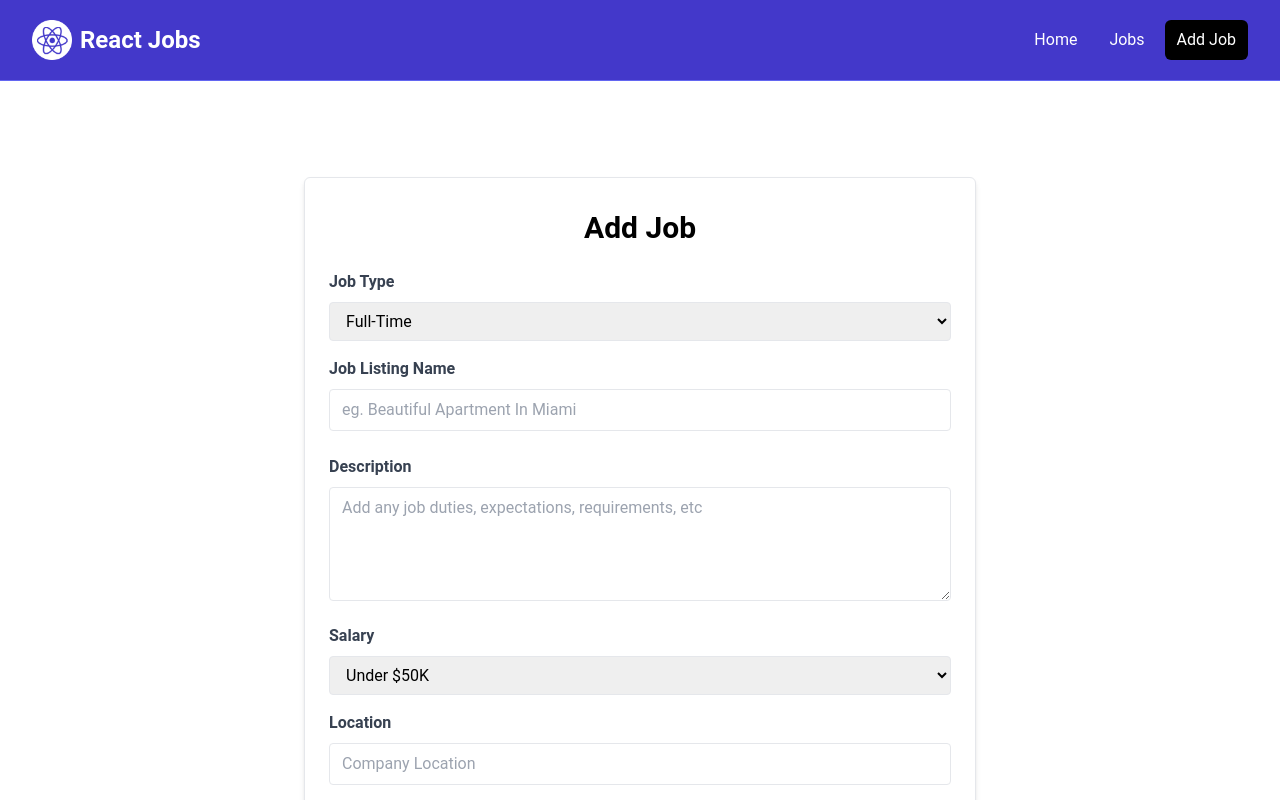
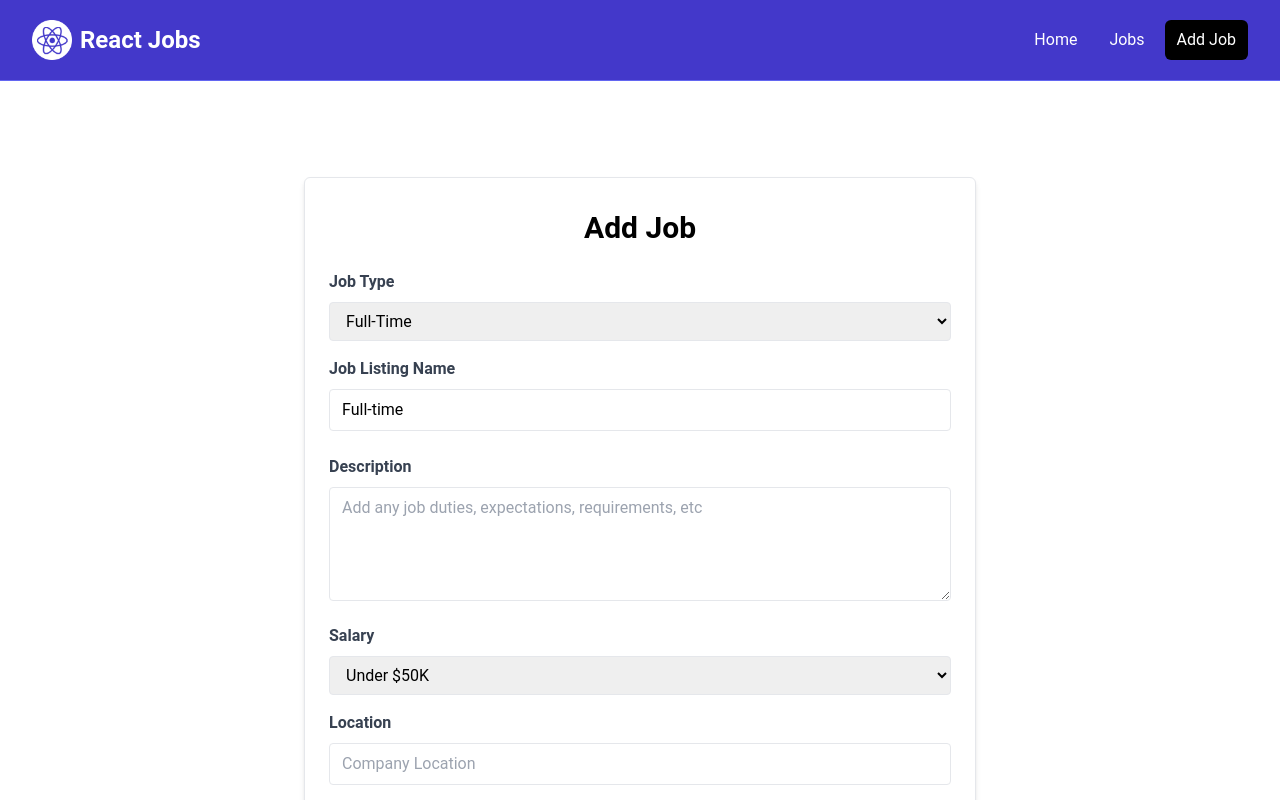
Before and after one commit to RocioHP/job-listing-study-project, a React (Vite) app: page /add-job in a window 1280 px wide. Shown: the top 800 px of the page. Built offline with nearby package versions, Linux system fonts and the light colour scheme.

Commit message:
post and delete jobs

```diff
--- a/src/App.jsx
+++ b/src/App.jsx
@@ -11,15 +11,34 @@ import NotFoundPage from "./pages/NotFoundPage";
 import JobPage, { jobLoader } from "./pages/JobPage";
 import AddJobPage from "./pages/AddJobPage";
 
+
+
 const App = () => {
+// Add new Job
+  const addJob = async (newJob) => {
+    const res = await fetch("/api/jobs", {
+      method: 'POST',
+      headers: {
+        'Content-Type': "application/json"
+      },
+      body: JSON.stringify(newJob),
+    });
+    return;
+  };
+
+  // Delete Job
+  const deleteJob = async (id) => {
+    const res = await fetch
+  }
+
   const router = createBrowserRouter(
     createRoutesFromElements(
      <Route  path="/" element={<MainLayOut />}>
       <Route index element={<Home />} />
       <Route path="/jobs" element={<JobsPage />} />
-      <Route path="/job/:id" element={<JobPage />} />
+      <Route path="/job/:id" element={<JobPage deleteJob={ deleteJob }/>} />
       <Route path="*" element={<NotFoundPage />} loader={jobLoader} />
-      <Route path="/add-job" element={<AddJobPage />} />
+      <Route path="/add-job" element={<AddJobPage addJobSubmit={addJob} />} />
     </Route>)
 
   );
--- a/src/pages/AddJobPage.jsx
+++ b/src/pages/AddJobPage.jsx
@@ -1,24 +1,59 @@
-import React from 'react'
+import { useState } from 'react';
+import { useNavigate } from 'react-router-dom';
 
-const AddJobPage = () => {
+const AddJobPage = ({ addJobSubmit }) => {
+
+    const [title, setTitle] = useState("Full-time");
+    const [type, setType] = useState("");
+    const [location, setLocation] = useState("");
+    const [description, setDescription] = useState("");
+    const [salary, setSalary] = useState("Under $50k");
+    const [companyName, setCompanyName] = useState("");
+    const [companyDescription, setCompanyDescription] = useState("");
+    const [contactEmail, setContactEmail] = useState("");
+    const [contactPhone, setContactPhone] = useState("");
+
+    const navigate = useNavigate();
+
+const submitForm = (e) => {
+    e.preventDefault();
+
+    const newJob = {
+        title,
+        type,
+        location,
+        description,
+        salary,
+        company: {
+            name: companyName,
+            description: companyDescription,
+            contactEmail,
+            contactPhone
+        }
+    }
+
+    addJobSubmit(newJob);
+
+    return navigate("/jobs");
+}
+
     return (
         <section Name="bg-indigo-50">
             <div className="container m-auto max-w-2xl py-24">
                 <div
-            className="bg-white px-6 py-8 mb-4 shadow-md rounded-md border m-4 md:m-0"
-            >
-            <form>
+                    className="bg-white px-6 py-8 mb-4 shadow-md rounded-md border m-4 md:m-0">
+                    <form onSubmit={submitForm}>
                         <h2 className="text-3xl text-center font-semibold mb-6">Add Job</h2>
 
                         <div className="mb-4">
-                <label for="type" className="block text-gray-700 font-bold mb-2"
-                    >Job Type</label
-                >
+                            <label htmlFor="type" className="block text-gray-700 font-bold mb-2">Job Type</label>
                             <select
                                 id="type"
                                 name="type"
                                 className="border rounded w-full py-2 px-3"
                                 required
+                                value={type}
+                                onChange={(event) => setType(event.target.value)}
                             >
                                 <option value="Full-Time">Full-Time</option>
                                 <option value="Part-Time">Part-Time</option>
@@ -29,8 +64,7 @@ const AddJobPage = () => {
 
                         <div className="mb-4">
                             <label className="block text-gray-700 font-bold mb-2"
-                    >Job Listing Name</label
-                >
+                            >Job Listing Name</label>
                             <input
                                 type="text"
                                 id="title"
@@ -38,32 +72,36 @@ const AddJobPage = () => {
                                 className="border rounded w-full py-2 px-3 mb-2"
                                 placeholder="eg. Beautiful Apartment In Miami"
                                 required
+                                value={title}
+                                onChange={(event) => setTitle(event.target.value)}
                             />
                         </div>
                         <div className="mb-4">
                             <label
-                    for="description"
+                                htmlFor="description"
                                 className="block text-gray-700 font-bold mb-2"
-                    >Description</label
-                >
+                            >Description</label>
                             <textarea
                                 id="description"
                                 name="description"
                                 className="border rounded w-full py-2 px-3"
                                 rows="4"
                                 placeholder="Add any job duties, expectations, requirements, etc"
+                                value={description}
+                                onChange={(event) => setDescription(event.target.value)}
                             ></textarea>
                         </div>
 
                         <div className="mb-4">
-                <label for="type" class="block text-gray-700 font-bold mb-2"
-                    >Salary</label
-                >
+                            <label htmlFor="type" class="block text-gray-700 font-bold mb-2"
+                            >Salary</label>
                             <select
                                 id="salary"
                                 name="salary"
                                 className="border rounded w-full py-2 px-3"
                                 required
+                                value={salary}
+                                onChange={(event) => setSalary(event.target.value)}
                             >
                                 <option value="Under $50K">Under $50K</option>
                                 <option value="$50K - 60K">$50K - $60K</option>
@@ -90,45 +128,48 @@ const AddJobPage = () => {
                                 className='border rounded w-full py-2 px-3 mb-2'
                                 placeholder='Company Location'
                                 required
+                                value={location}
+                                onChange={(event) => setLocation(event.target.value)}
                             />
                         </div>
 
                         <h3 className="text-2xl mb-5">Company Info</h3>
 
                         <div className="mb-4">
-                <label for="company" class="block text-gray-700 font-bold mb-2"
-                    >Company Name</label
-                >
+                            <label htmlFor="company" class="block text-gray-700 font-bold mb-2"
+                            >Company Name</label>
                             <input
                                 type="text"
                                 id="company"
                                 name="company"
                                 className="border rounded w-full py-2 px-3"
                                 placeholder="Company Name"
+                                value={companyName}
+                                onChange={(event) => setCompanyName(event.target.value)}
                             />
                         </div>
 
                         <div className="mb-4">
                             <label
-                    for="company_description"
+                                htmlFor="company_description"
                                 className="block text-gray-700 font-bold mb-2"
-                    >Company Description</label
-                >
+                            >Company Description</label>
                             <textarea
                                 id="company_description"
                                 name="company_description"
                                 className="border rounded w-full py-2 px-3"
                                 rows="4"
                                 placeholder="What does your company do?"
+                                value={companyDescription}
+                                onChange={(event) => setCompanyDescription(event.target.value)}
                             ></textarea>
                         </div>
 
                         <div className="mb-4">
                             <label
-                    for="contact_email"
+                                htmlFor="contact_email"
                                 className="block text-gray-700 font-bold mb-2"
-                    >Contact Email</label
-                >
+                            >Contact Email</label>
                             <input
                                 type="email"
                                 id="contact_email"
@@ -136,28 +177,30 @@ const AddJobPage = () => {
                                 className="border rounded w-full py-2 px-3"
                                 placeholder="Email address for applicants"
                                 required
+                                value={contactEmail}
+                                onChange={(event) => setContactEmail(event.target.value)}
                             />
                         </div>
                         <div className="mb-4">
                             <label
-                    for="contact_phone"
+                                htmlFor="contact_phone"
                                 className="block text-gray-700 font-bold mb-2"
-                    >Contact Phone</label
-                >
+                            >Contact Phone</label>
                             <input
                                 type="tel"
                                 id="contact_phone"
                                 name="contact_phone"
                                 className="border rounded w-full py-2 px-3"
                                 placeholder="Optional phone for applicants"
+                                value={contactPhone}
+                                onChange={(event) => setContactPhone(event.target.value)}
                             />
                         </div>
 
                         <div>
                             <button
                                 className="bg-indigo-500 hover:bg-indigo-600 text-white font-bold py-2 px-4 rounded-full w-full focus:outline-none focus:shadow-outline"
-                    type="submit"
-                >
+                                type="submit">
                                 Add Job
                             </button>
                         </div>
--- a/src/pages/JobPage.jsx
+++ b/src/pages/JobPage.jsx
@@ -3,10 +3,12 @@ import { useParams, useNavigate } from 'react-router-dom';
 import { FaArrowLeft, FaMapMarker } from "react-icons/fa";
 import { Link } from "react-router-dom";
 
-const JobPage = () => {
+const JobPage = ( { deleteJob }) => {
     const { id } = useParams();
     //const job = useLoaderData();
     const [job, setJob] = useState(null);
+
+    const navigate = useNavigate();
 
 
     useEffect(() => {
@@ -23,6 +25,14 @@ const JobPage = () => {
 
         fetchJob();
     }, [])
+
+    const onDeleteClick = (jobId) => {
+        const confirm = window.confirm("Are you sure you want to delete this listing");
+
+        if (!confirm) return;
+        deleteJob(jobId);
+        navigate("/jobs");
+    }
 
     return (
     <section>
@@ -106,7 +116,7 @@ const JobPage = () => {
                                     to={`/job/edit/${job.id}`}
                                     className="bg-indigo-500 hover:bg-indigo-600 text-white text-center font-bold py-2 px-4 rounded-full w-full focus:outline-none focus:shadow-outline mt-4 block"
                                     >Edit Job</Link>
-                                <button
+                                <button onClick={ () => onDeleteClick(job.id)}
                                     className="bg-red-500 hover:bg-red-600 text-white font-bold py-2 px-4 rounded-full w-full focus:outline-none focus:shadow-outline mt-4 block"
                                 >
                                     Delete Job
```
Lines whose indentation alone changed are shown as unchanged.
